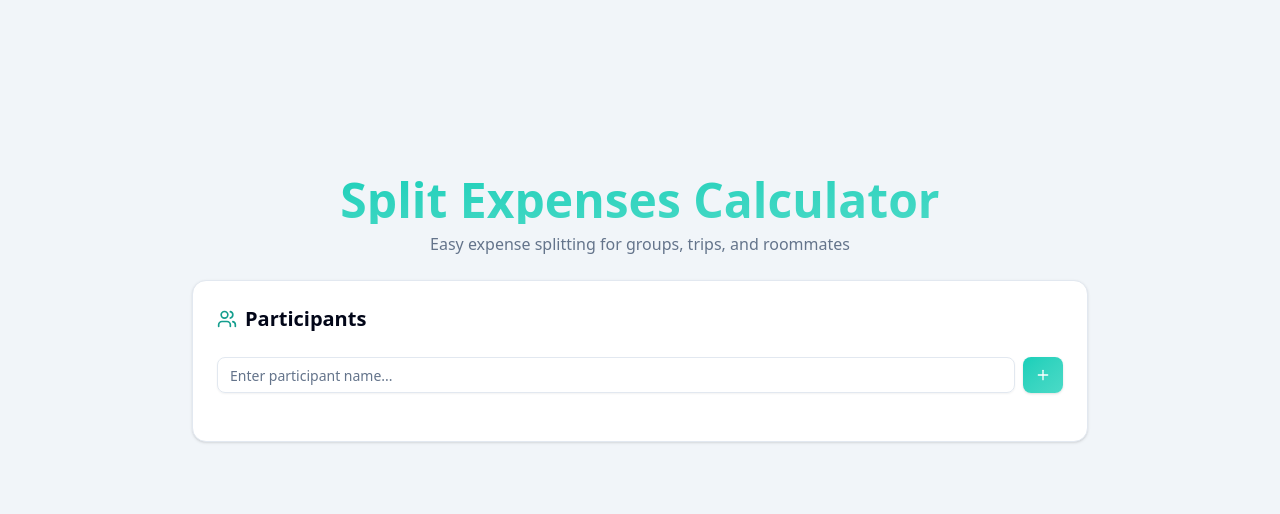
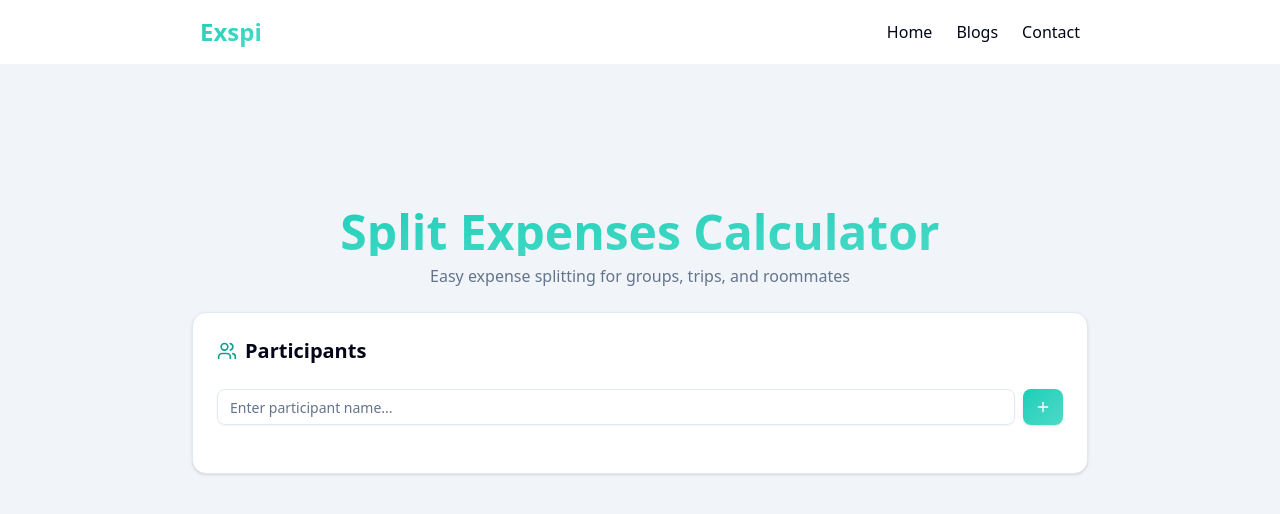
Before and after one commit to krishkad/split-expense-calculator, a Next.js app: page / in a window 1280 px wide. Shown: the top 514 px of the page. Built offline with nearby package versions, Linux system fonts and the light colour scheme.

Commit message:
third commit

```diff
--- a/src/app/layout.tsx
+++ b/src/app/layout.tsx
@@ -1,6 +1,7 @@
 import type { Metadata } from "next";
 import { Geist, Geist_Mono } from "next/font/google";
 import "./globals.css";
+import Navbar from "@/components/Navbar";
 
 const geistSans = Geist({
   variable: "--font-geist-sans",
@@ -27,7 +28,10 @@ export default function RootLayout({
       <body
         className={`${geistSans.variable} ${geistMono.variable} antialiased`}
       >
-        {children}
+        <main className="relative w-full">
+          <Navbar />
+          <main className="w-full">{children}</main>
+        </main>
       </body>
     </html>
   );
--- /dev/null
+++ b/src/components/Navbar.tsx
@@ -0,0 +1,24 @@
+import Link from "next/link";
+import React from "react";
+
+const Navbar = () => {
+  return (
+    <div className="w-full sticky top-0 bg-white">
+      <div className="max-w-4xl mx-auto px-6 sm:px-2 h-16 flex items-center justify-between">
+        <div className="">
+          <h2 className="text-2xl font-bold bg-gradient-primary bg-clip-text text-transparent">
+            Exspi
+          </h2>
+        </div>
+
+        <div className="flex items-center justify-center gap-6">
+            <Link href={"/"}>Home</Link>
+            <Link href={"/blogs"}>Blogs</Link>
+            <Link href={"/Contact"}>Contact</Link>
+        </div>
+      </div>
+    </div>
+  );
+};
+
+export default Navbar;
--- a/src/components/SplitCalculator.tsx
+++ b/src/components/SplitCalculator.tsx
@@ -235,8 +235,8 @@ const SplitCalculator = () => {
   }, [generateSummary]);
 
   return (
-    <div className="min-h-screen bg-secondary p-4 pb-20">
-      <div className="max-w-4xl mx-auto space-y-6 mt-40">
+    <div className="min-h-[calc(100vh-64px)] bg-secondary p-4 pb-20">
+      <div className="max-w-4xl mx-auto space-y-6 mt-32">
         {/* Header */}
         <div className="text-center space-y-2">
           <h1 className="text-5xl font-bold bg-gradient-primary bg-clip-text text-transparent">
```
